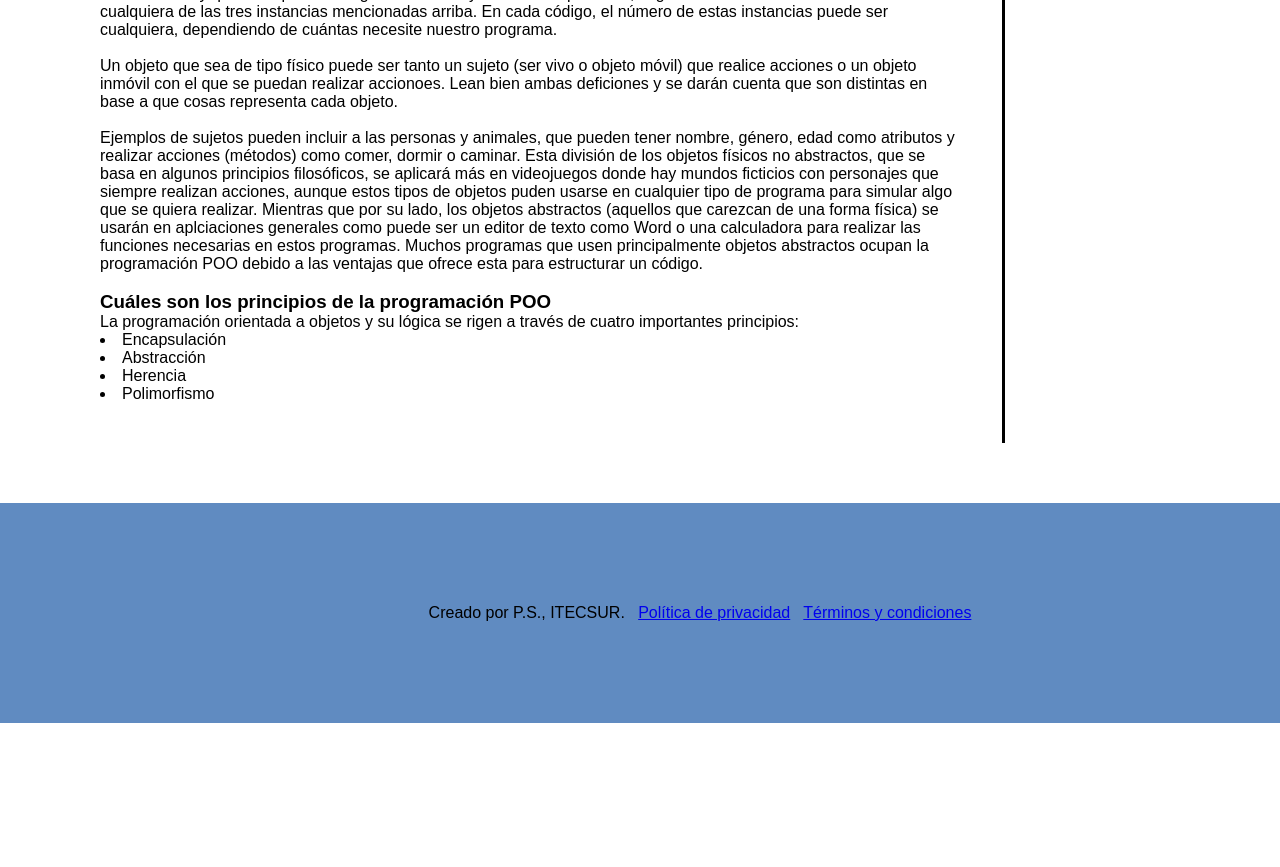
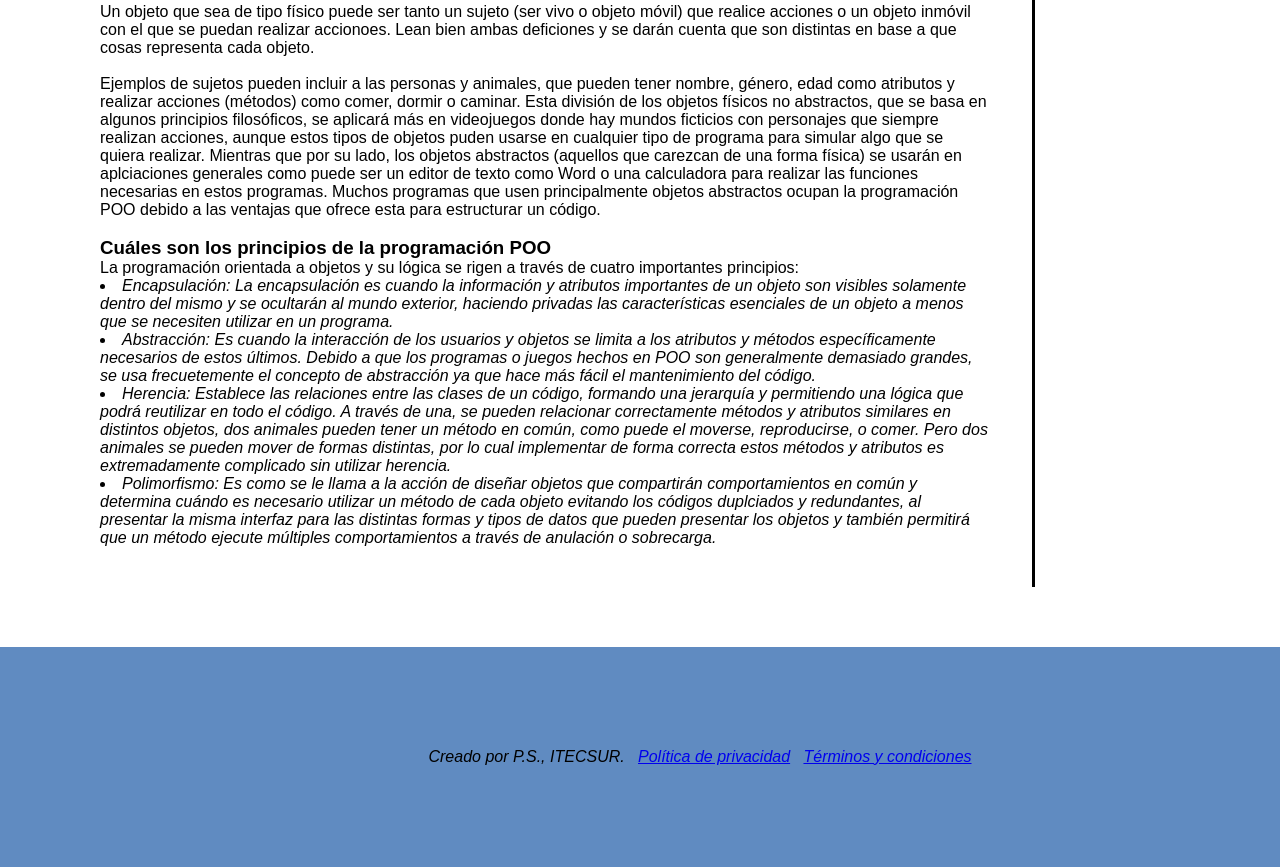
Before and after one commit to Upasf05/PaginaWebPS, a plain HTML site: page pgobjetos.html in a window 1280 px wide. Shown: the part 838-1705 px from the top of the page. Before the commit the page ends 1561 px from the top, so only its background shows below. Drawn offline with Linux system fonts and the light colour scheme.

Commit message:
Update pgobjetos.html

```diff
--- a/pgobjetos.html
+++ b/pgobjetos.html
@@ -59,10 +59,14 @@
                     <br>
                     <h3>Cuáles son los principios de la programación POO</h3>
                     <p>La programación orientada a objetos y su lógica se rigen a través de cuatro importantes principios:
-                    <li>Encapsulación</li>
-                    <li>Abstracción</li>
-                    <li>Herencia</li>
-                    <li>Polimorfismo</li>
+                    <li><i>Encapsulación:<i/> La encapsulación es cuando la información y atributos importantes de un objeto son visibles solamente dentro del mismo y se ocultarán al mundo exterior, haciendo privadas las características esenciales de un objeto a menos que se necesiten utilizar
+                    en un programa.</li>
+                    <li><i>Abstracción:<i/> Es cuando la interacción de los usuarios y objetos se limita a los atributos y métodos específicamente necesarios de estos últimos. Debido a que los programas o juegos hechos en POO son generalmente demasiado grandes, se usa frecuetemente el concepto
+                    de abstracción ya que hace más fácil el mantenimiento del código.</li>
+                    <li><i>Herencia:</i> Establece las relaciones entre las clases de un código, formando una jerarquía y permitiendo una lógica que podrá reutilizar en todo el código. A través de una, se pueden relacionar correctamente métodos y atributos similares en distintos objetos,
+                    dos animales pueden tener un método en común, como puede el moverse, reproducirse, o comer. Pero dos animales se pueden mover de formas distintas, por lo cual implementar de forma correcta estos métodos y atributos es extremadamente complicado sin utilizar herencia.</li>
+                    <li><i>Polimorfismo:</i> Es como se le llama a la acción de diseñar objetos que compartirán comportamientos en común y determina cuándo es necesario utilizar un método de cada objeto evitando los códigos duplciados y redundantes, al presentar la misma interfaz para
+                    las distintas formas y tipos de datos que pueden presentar los objetos y también permitirá que un método ejecute múltiples comportamientos a través de anulación o sobrecarga.</li>
                     </p>
                     <p></p>
                     </p>
```
